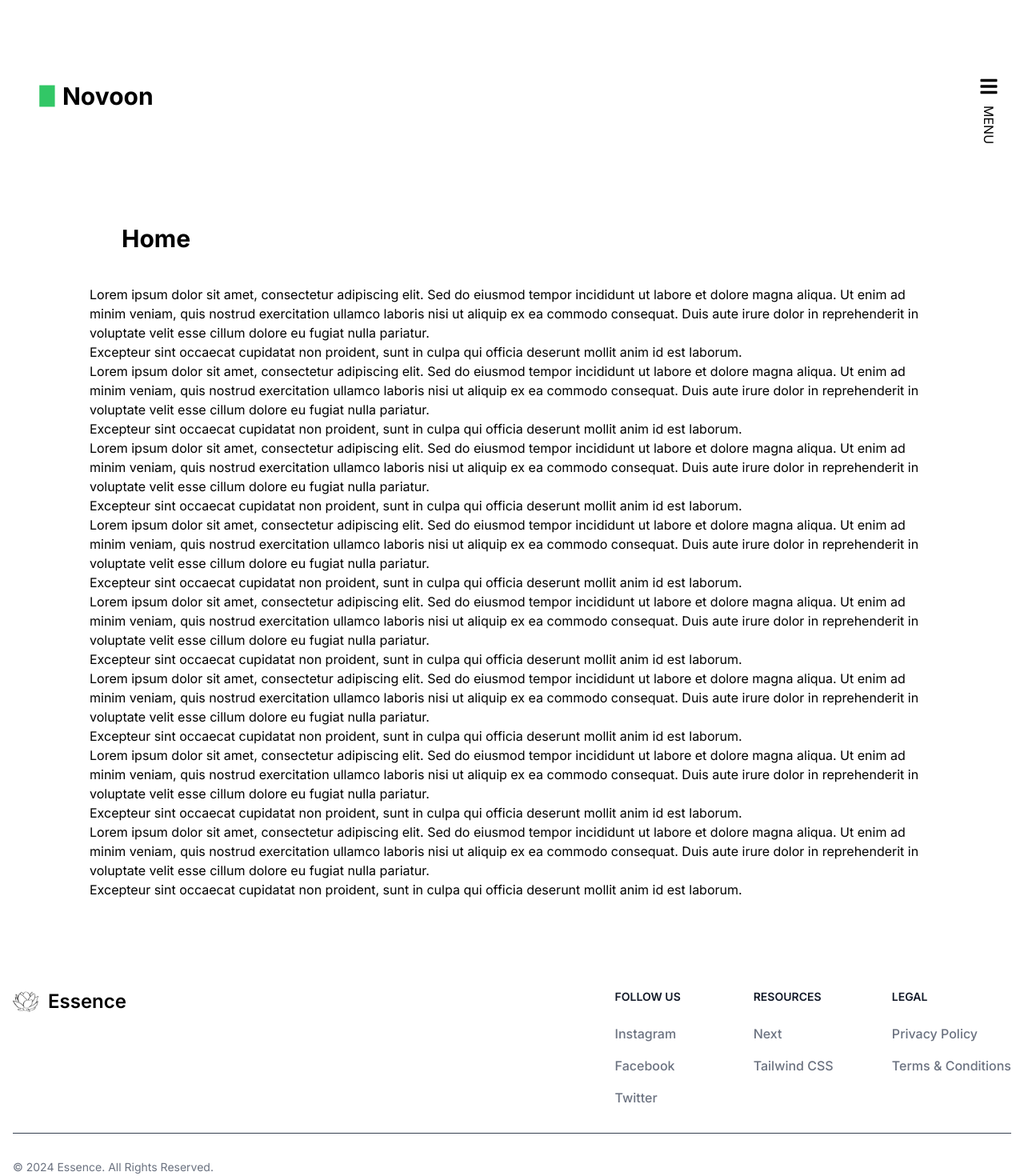
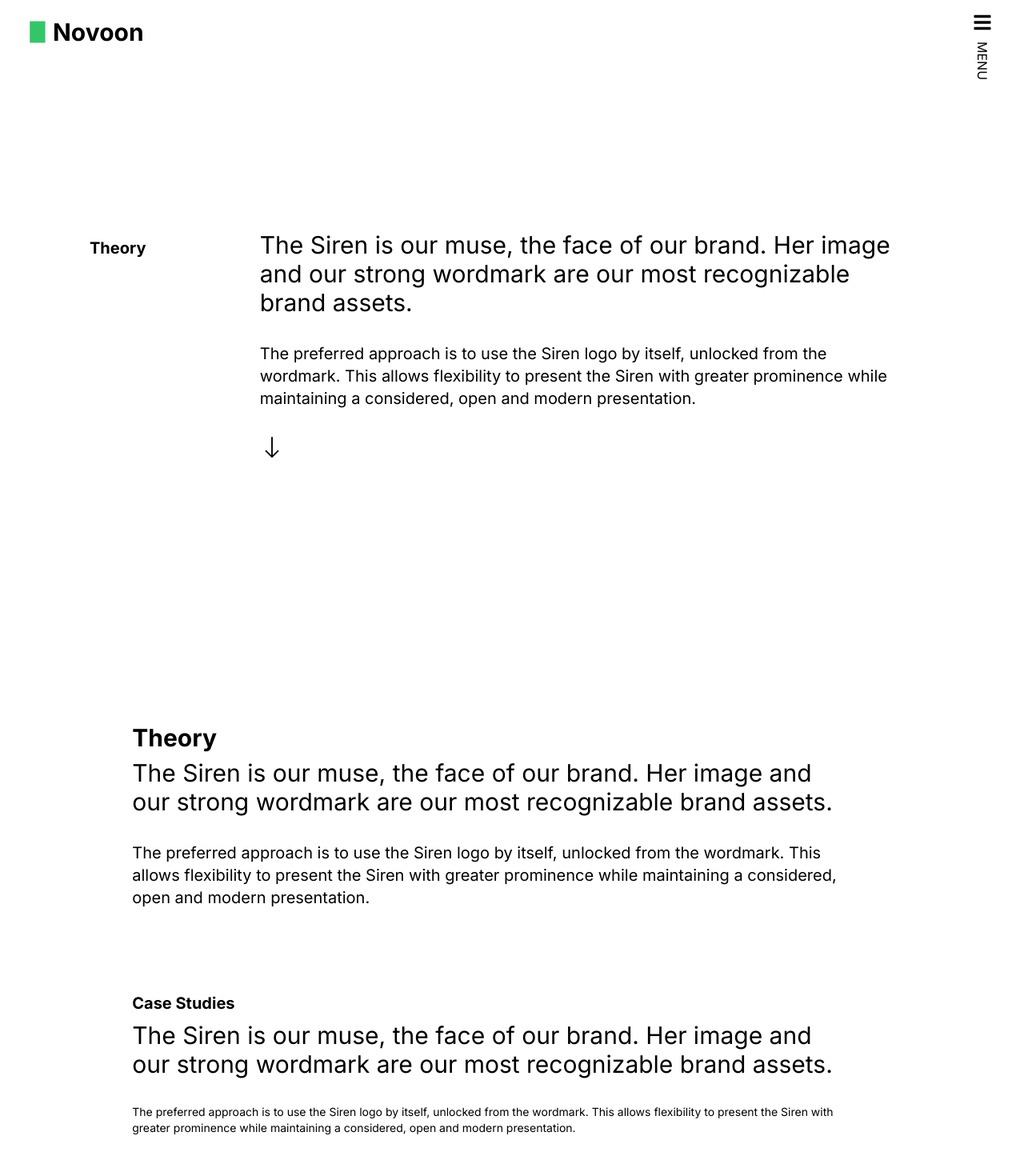
Before and after one commit to Merus23/NovoonBrandBook, a Next.js app: page / in a window 1280 px wide. Shown: the top 1470 px of the page at 80% size. Built offline with nearby package versions, Linux system fonts and the light colour scheme.

Commit message:
refactor: SideMenu and NavBarMobile components

```diff
--- a/src/app/components/NavBarMobile/NavBarMobile.tsx
+++ b/src/app/components/NavBarMobile/NavBarMobile.tsx
@@ -1,57 +1,74 @@
-import React, { Dispatch, SetStateAction, useState, useEffect } from 'react';
-import Image from 'next/image';
-import { FaBars } from 'react-icons/fa';
-import { StaticImageData } from 'next/image';
+import React, { Dispatch, SetStateAction, useState, useEffect } from 'react'
+import Image from 'next/image'
+import { FaBars } from 'react-icons/fa'
+import { StaticImageData } from 'next/image'
+import Link from 'next/link'
 
 type Props = {
-  onClose: Dispatch<SetStateAction<boolean>>;
+  onClose: Dispatch<SetStateAction<boolean>>
   logo: {
-    src: StaticImageData;
-    alt: string;
-    width: number;
-    height: number;
-  };
-  title: string;
-};
+    src: StaticImageData
+    alt: string
+    width: number
+    height: number
+  }
+  title: string
+}
 
 function NavBarMobile({ onClose, logo, title }: Props) {
-  const [scrollPosition, setScrollPosition] = useState(0);
+  const [scrollPosition, setScrollPosition] = useState(0)
 
   useEffect(() => {
     const handleScroll = () => {
-      setScrollPosition(window.scrollY);
+      setScrollPosition(window.scrollY)
     }
-    window.addEventListener('scroll', handleScroll, { passive: true });
+    window.addEventListener('scroll', handleScroll, { passive: true })
     return () => {
-      window.removeEventListener('scroll', handleScroll);
+      window.removeEventListener('scroll', handleScroll)
     }
-  }, []);
+  }, [])
 
   return (
-    <header className={`relative bg-white md:bg-transparent flex items-center justify-between w-full h-20 md:h-60 text-black p-5 ${scrollPosition > 0 ? 'sticky top-0 z-10' : ''}`}>
+    <header
+      className={`fixed bg-white md:bg-transparent flex items-center justify-between w-full h-20 z-10 md:h-30 text-black px-2 py-5 ${
+        scrollPosition > 0 ? 'top-0 z-10' : ''
+      }`}
+    >
       {/* Logo */}
-      <div className="flex fixed flex-row items-center h-auto w-auto gap-2">
+      <div className="flex sticky flex-row items-center h-auto w-auto gap-2">
         <Image
           src={logo.src}
           alt={logo.alt}
           width={logo.width}
           height={logo.height}
-          className={`transition-transform duration-700 ${scrollPosition > 10 ? 'scale-50' : 'scale-100'} font-bold`}
+          className={`transition-transform duration-700 ${
+            scrollPosition > 10 ? 'scale-50' : 'scale-100'
+          } font-bold`}
         />
-        <h1 className={`text-3xl font-bold transition-opacity duration-700 ${scrollPosition > 0 ? 'opacity-0' : 'opacity-100'}`}>{title}</h1>
+        <h1
+          className={`text-3xl font-bold transition-opacity duration-700 ${
+            scrollPosition > 0 ? 'opacity-0' : 'opacity-100'
+          }`}
+        >
+          {title}
+        </h1>
       </div>
 
       {/* Hamburger menu icon */}
-      <a
+      <Link
         href="#"
         onClick={() => onClose(true)}
-        className="flex fixed flex-col justify-center items-center w-12 h-auto right-0 p-1 mr-5 rounded hover:tracking-oneem transform hover:scale-105 transition duration-300"
+        className="flex sticky flex-col justify-center items-center w-12 h-auto right-0 p-1 mr-5 rounded hover:tracking-oneem transform hover:scale-105 transition duration-300"
       >
         <FaBars className="text-2xl m-5" />
-        <span className={`text-base uppercase rotate-90 w-full hidden md:block transition-opacity duration-700`}>Menu</span>
-      </a>
+        <span
+          className={`text-base uppercase rotate-90 w-full hidden md:block transition-opacity duration-700`}
+        >
+          Menu
+        </span>
+      </Link>
     </header>
-  );
+  )
 }
 
-export default NavBarMobile;
+export default NavBarMobile
--- a/src/app/page.tsx
+++ b/src/app/page.tsx
@@ -1,47 +1,50 @@
-"use client";
+'use client'
 
 //import NavBar from "./components/NavBar/NavBar";
-import { useState } from "react";
-import Image from "next/image";
-import NavBar from "./components/NavBarMobile/NavBarMobile";
-import SideMenu from "./components/SideMenu/SideMenu";
-import Logo from "/public/assets/images/logo-teste.svg";
-import Logo_logo from '/public/assets/logo_logo.png';
-import Footer from "./components/Footer/Footer";
+import { useRef, useState } from 'react'
+import Image from 'next/image'
+import NavBar from './components/NavBarMobile/NavBarMobile'
+import SideMenu from './components/SideMenu/SideMenu'
+import Logo from '/public/assets/images/logo-teste.svg'
+import Logo_logo from '/public/assets/logo_logo.png'
+import Footer from './components/Footer/Footer'
+import MainContent from './components/MainContent/MainContent'
+import PageIntroduction from './components/PageIntroduction/PageIntroduction'
 
 const menuSections = [
   {
-    items: [{ label: "Theory", href: "/theory" }],
+    items: [{ label: 'Theory', href: '/theory' }],
   },
   {
-    items: [{ label: "Case Studies", href: "/case-studies" }],
+    items: [{ label: 'Case Studies', href: '/case-studies' }],
   },
   {
-    title: "Core Elements",
+    title: 'Core Elements',
     items: [
-      { label: "Logos", href: "/logos" },
-      { label: "Colors", href: "/colors" },
-      { label: "Voice", href: "/voice" },
-      { label: "Typography", href: "/typography" },
-      { label: "Illustrations", href: "/illustrations" },
-      { label: "Photography", href: "/photography" },
+      { label: 'Logos', href: '/logos' },
+      { label: 'Colors', href: '/colors' },
+      { label: 'Voice', href: '/voice' },
+      { label: 'Typography', href: '/typography' },
+      { label: 'Illustrations', href: '/illustrations' },
+      { label: 'Photography', href: '/photography' },
     ],
   },
-];
+]
 
 const logo = {
   src: Logo,
-  alt: "Novoon logo",
+  alt: 'Novoon logo',
   width: 50,
   height: 50,
-};
+}
 
 export default function Home() {
-  const [show, setShow] = useState(true);
+  const [show, setShow] = useState(false)
+  const ref = useRef(null)
 
   const toggleSidebar = () => {
-    setShow(!show);
-  };
+    setShow(!show)
+  }
 
   return (
     //     <>
@@ -55,149 +58,94 @@ export default function Home() {
     //         ]}
     //       />
     //     </>
-    <>
-      <div className="relative flex flex-col items-center">
+    <div className="flex relative">
       <SideMenu
         isOpen={show}
         onClose={toggleSidebar}
         menuSections={menuSections}
       />
-        <NavBar logo={logo} title="Novoon" onClose={toggleSidebar} />
-        <main className="flex flex-col items-center w-full px-16 md:px-28 pt-20 md:pt-0">
       <div
-            className={`${!show ? "md:pr-64 transition-margin duration-300" : ""
+        className={`transition-margin duration-300 ease-in-out ${
+          show ? 'md:mr-64' : ''
         }`}
       >
-            <h1 className="text-3xl font-bold p-10">Home</h1>
-            <p>
-              Lorem ipsum dolor sit amet, consectetur adipiscing elit. Sed do
-              eiusmod tempor incididunt ut labore et dolore magna aliqua. Ut enim
-              ad minim veniam, quis nostrud exercitation ullamco laboris nisi ut
-              aliquip ex ea commodo consequat. Duis aute irure dolor in
-              reprehenderit in voluptate velit esse cillum dolore eu fugiat nulla
-              pariatur.
+        <NavBar logo={logo} title="Novoon" onClose={toggleSidebar} />
+        <MainContent>
+          <PageIntroduction
+            innerRef={ref}
+            Title="Theory"
+            Description="The Siren is our muse, the face of our brand. Her image and our strong wordmark are our most recognizable brand assets."
+            Legend="The preferred approach is to use the Siren logo by itself, unlocked from the wordmark. This allows flexibility to present the Siren with greater prominence while maintaining a considered, open and modern presentation."
+          />
+          <div className="py-24">
+            <h1 className="text-3xl font-bold my-2">Theory</h1>
+            <p className="mb-8 text-3xl w-full max-w-4xl">
+              The Siren is our muse, the face of our brand. Her image and our
+              strong wordmark are our most recognizable brand assets.
             </p>
-
-            <p>
-              Excepteur sint occaecat cupidatat non proident, sunt in culpa qui
-              officia deserunt mollit anim id est laborum.
-            </p>
-
-            <p>
-              Lorem ipsum dolor sit amet, consectetur adipiscing elit. Sed do
-              eiusmod tempor incididunt ut labore et dolore magna aliqua. Ut enim
-              ad minim veniam, quis nostrud exercitation ullamco laboris nisi ut
-              aliquip ex ea commodo consequat. Duis aute irure dolor in
-              reprehenderit in voluptate velit esse cillum dolore eu fugiat nulla
-              pariatur.
-            </p>
-
-            <p>
-              Excepteur sint occaecat cupidatat non proident, sunt in culpa qui
-              officia deserunt mollit anim id est laborum.
-            </p>
-
-            <p>
-              Lorem ipsum dolor sit amet, consectetur adipiscing elit. Sed do
-              eiusmod tempor incididunt ut labore et dolore magna aliqua. Ut enim
-              ad minim veniam, quis nostrud exercitation ullamco laboris nisi ut
-              aliquip ex ea commodo consequat. Duis aute irure dolor in
-              reprehenderit in voluptate velit esse cillum dolore eu fugiat nulla
-              pariatur.
-            </p>
-
-            <p>
-              Excepteur sint occaecat cupidatat non proident, sunt in culpa qui
-              officia deserunt mollit anim id est laborum.
-            </p>
-
-            <p>
-              Lorem ipsum dolor sit amet, consectetur adipiscing elit. Sed do
-              eiusmod tempor incididunt ut labore et dolore magna aliqua. Ut enim
-              ad minim veniam, quis nostrud exercitation ullamco laboris nisi ut
-              aliquip ex ea commodo consequat. Duis aute irure dolor in
-              reprehenderit in voluptate velit esse cillum dolore eu fugiat nulla
-              pariatur.
-            </p>
-
-            <p>
-              Excepteur sint occaecat cupidatat non proident, sunt in culpa qui
-              officia deserunt mollit anim id est laborum.
-            </p>
-
-            <p>
-              Lorem ipsum dolor sit amet, consectetur adipiscing elit. Sed do
-              eiusmod tempor incididunt ut labore et dolore magna aliqua. Ut enim
-              ad minim veniam, quis nostrud exercitation ullamco laboris nisi ut
-              aliquip ex ea commodo consequat. Duis aute irure dolor in
-              reprehenderit in voluptate velit esse cillum dolore eu fugiat nulla
-              pariatur.
-            </p>
-
-            <p>
-              Excepteur sint occaecat cupidatat non proident, sunt in culpa qui
-              officia deserunt mollit anim id est laborum.
-            </p>
-
-            <p>
-              Lorem ipsum dolor sit amet, consectetur adipiscing elit. Sed do
-              eiusmod tempor incididunt ut labore et dolore magna aliqua. Ut enim
-              ad minim veniam, quis nostrud exercitation ullamco laboris nisi ut
-              aliquip ex ea commodo consequat. Duis aute irure dolor in
-              reprehenderit in voluptate velit esse cillum dolore eu fugiat nulla
-              pariatur.
-            </p>
-
-            <p>
-              Excepteur sint occaecat cupidatat non proident, sunt in culpa qui
-              officia deserunt mollit anim id est laborum.
-            </p>
-
-            <p>
-              Lorem ipsum dolor sit amet, consectetur adipiscing elit. Sed do
-              eiusmod tempor incididunt ut labore et dolore magna aliqua. Ut enim
-              ad minim veniam, quis nostrud exercitation ullamco laboris nisi ut
-              aliquip ex ea commodo consequat. Duis aute irure dolor in
-              reprehenderit in voluptate velit esse cillum dolore eu fugiat nulla
-              pariatur.
-            </p>
-
-            <p>
-              Excepteur sint occaecat cupidatat non proident, sunt in culpa qui
-              officia deserunt mollit anim id est laborum.
-            </p>
-
-            <p>
-              Lorem ipsum dolor sit amet, consectetur adipiscing elit. Sed do
-              eiusmod tempor incididunt ut labore et dolore magna aliqua. Ut enim
-              ad minim veniam, quis nostrud exercitation ullamco laboris nisi ut
-              aliquip ex ea commodo consequat. Duis aute irure dolor in
-              reprehenderit in voluptate velit esse cillum dolore eu fugiat nulla
-              pariatur.
-            </p>
-
-            <p>
-              Excepteur sint occaecat cupidatat non proident, sunt in culpa qui
-              officia deserunt mollit anim id est laborum.
+            <p className="text-xl w-full max-w-4xl">
+              The preferred approach is to use the Siren logo by itself,
+              unlocked from the wordmark. This allows flexibility to present the
+              Siren with greater prominence while maintaining a considered, open
+              and modern presentation.
             </p>
           </div>
-        </main>
+          <div>
+            <h1 className="text-3xl sm:text-xl font-bold my-2">Case Studies</h1>
+            <p className="mb-8 text-3xl w-full max-w-4xl">
+              The Siren is our muse, the face of our brand. Her image and our
+              strong wordmark are our most recognizable brand assets.
+            </p>
+            <p className="text-xl sm:text-sm w-full max-w-4xl">
+              The preferred approach is to use the Siren logo by itself,
+              unlocked from the wordmark. This allows flexibility to present the
+              Siren with greater prominence while maintaining a considered, open
+              and modern presentation.
+            </p>
           </div>
+          <div ref={ref} className="py-24">
+            <h1 className="text-3xl font-bold my-2">Theory</h1>
+            <p className="mb-8 text-3xl w-full max-w-4xl">
+              The Siren is our muse, the face of our brand. Her image and our
+              strong wordmark are our most recognizable brand assets.
+            </p>
+            <p className="text-xl w-full max-w-4xl">
+              The preferred approach is to use the Siren logo by itself,
+              unlocked from the wordmark. This allows flexibility to present the
+              Siren with greater prominence while maintaining a considered, open
+              and modern presentation.
+            </p>
+          </div>
+          <div>
+            <h1 className="text-3xl sm:text-xl font-bold my-2">Case Studies</h1>
+            <p className="mb-8 text-3xl w-full max-w-4xl">
+              The Siren is our muse, the face of our brand. Her image and our
+              strong wordmark are our most recognizable brand assets.
+            </p>
+            <p className="text-xl sm:text-sm w-full max-w-4xl">
+              The preferred approach is to use the Siren logo by itself,
+              unlocked from the wordmark. This allows flexibility to present the
+              Siren with greater prominence while maintaining a considered, open
+              and modern presentation.
+            </p>
+          </div>
+        </MainContent>
         <Footer
           src={Logo_logo}
           title="Essence"
           items={[
             {
-            title: "Follow Us",
+              title: 'Follow Us',
               content: [
-              { label: "Instagram", link: "https://www.instagram.com/" },
-              { label: "Facebook", link: "https://www.facebook.com/" },
-              { label: "Twitter", link: "https://twitter.com/" }
-            ]
+                { label: 'Instagram', link: 'https://www.instagram.com/' },
+                { label: 'Facebook', link: 'https://www.facebook.com/' },
+                { label: 'Twitter', link: 'https://twitter.com/' },
+              ],
             },
           ]}
           className="mt-20"
         />
-    </>
-  );
+      </div>
+    </div>
+  )
 }
```
Also changed, not shown: src/app/components/SideMenu/SideMenu.tsx (+37 -21 lines). Lines whose indentation alone changed are shown as unchanged.
